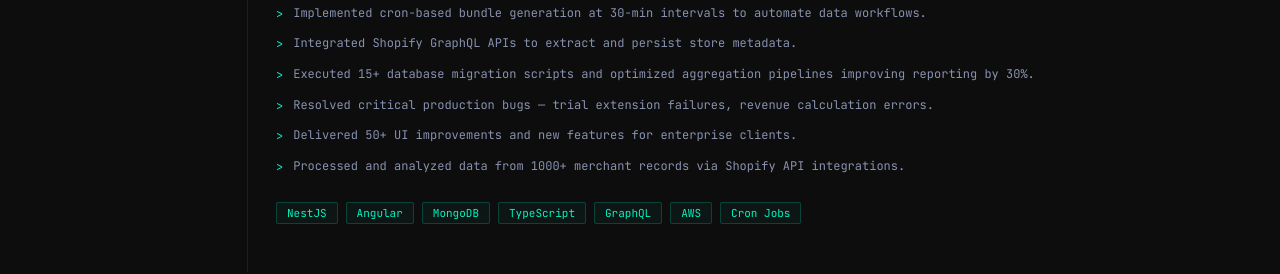
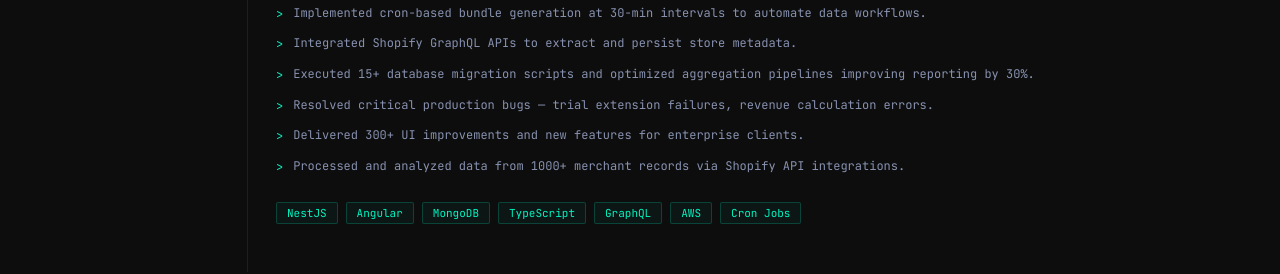
Before and after one commit to Sammeyak797/portfolio, an Angular app in the folder frontend/: page / in a window 1280 px wide. Shown: the part 2360-2634 px from the top of the page. Built offline with nearby package versions, Linux system fonts and the light colour scheme.

Commit message:
refactor: updated the experience content

```diff
--- a/frontend/src/app/features/experience/experience.ts
+++ b/frontend/src/app/features/experience/experience.ts
@@ -22,7 +22,7 @@
         'Integrated Shopify GraphQL APIs to extract and persist store metadata.',
         'Executed 15+ database migration scripts and optimized aggregation pipelines improving reporting by 30%.',
         'Resolved critical production bugs — trial extension failures, revenue calculation errors.',
-        'Delivered 50+ UI improvements and new features for enterprise clients.',
+        'Delivered 300+ UI improvements and new features for enterprise clients.',
         'Processed and analyzed data from 1000+ merchant records via Shopify API integrations.',
       ],
       stack: ['NestJS', 'Angular', 'MongoDB', 'TypeScript', 'GraphQL', 'AWS', 'Cron Jobs'],
```
